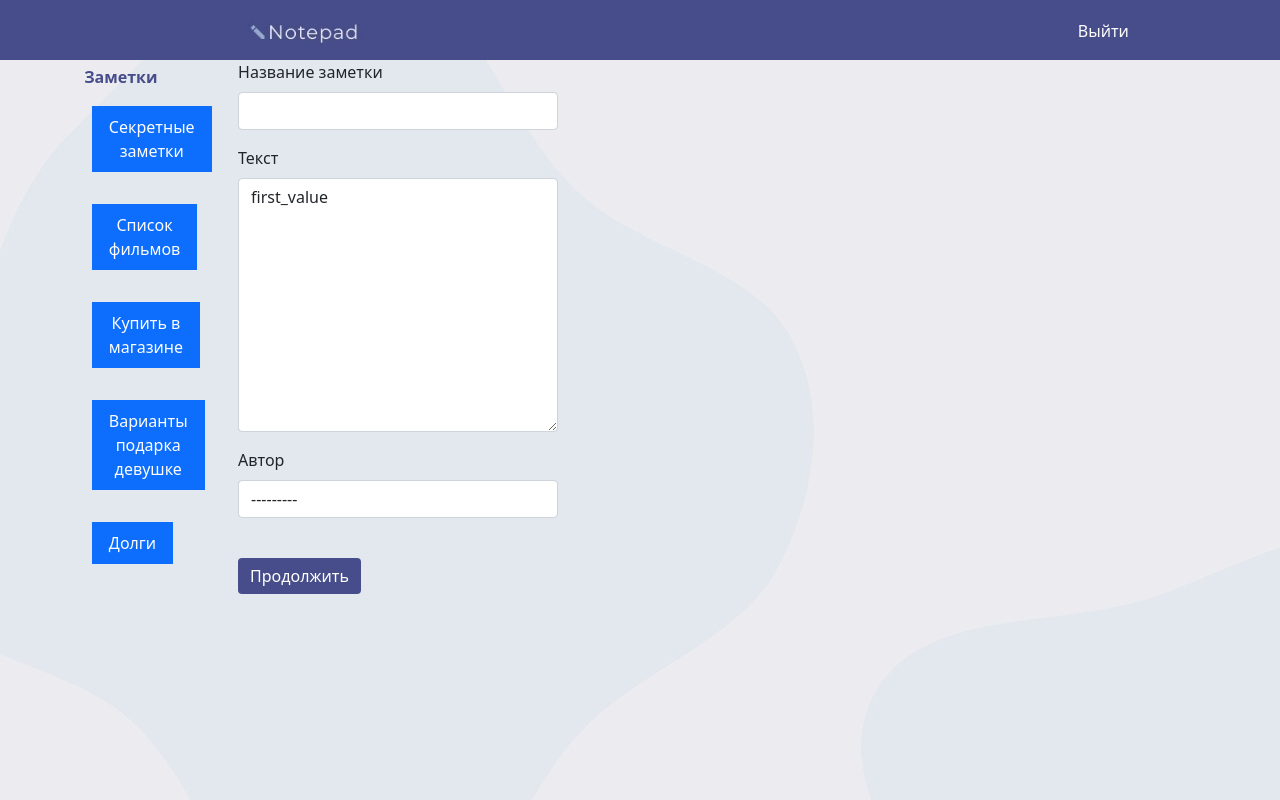
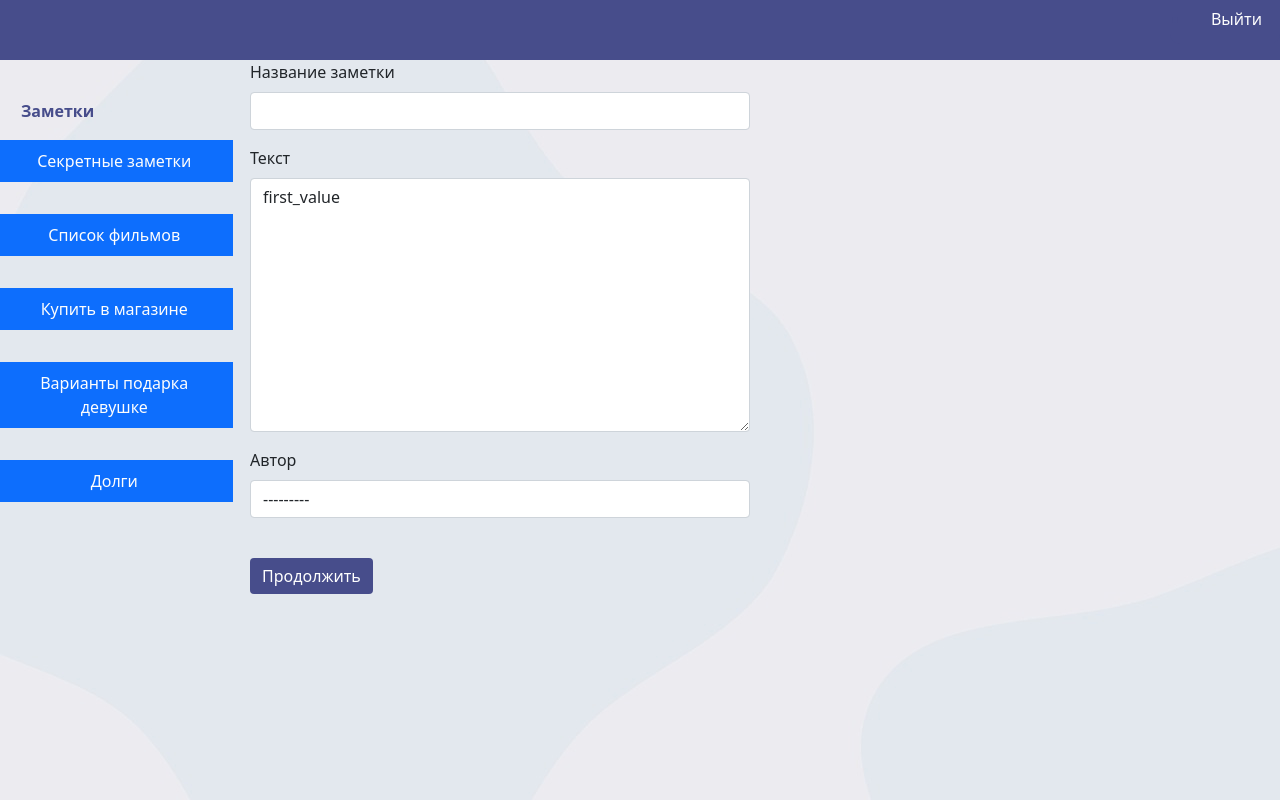
Before and after one commit to S4YN3X/Notepad_Django, a Django app: page / in a window 1280 px wide. Run offline with Django 3.2, Linux system fonts and the light colour scheme; the visitor is signed in with stand-in values (Sample User, id 1); data comes from the database, SQL or seed files in the repository; some libraries are stand-ins or nearby versions.

Commit message:
Доделал заметки слева и кнопки авторизации /адаптировал/

```diff
--- a/main/static/css/default.css
+++ b/main/static/css/default.css
@@ -49,15 +49,16 @@
     color: #474d8b;
     color: #474d8b;
     padding: 5px 2px;
-    text-align: center;
-    text-decoration: none;
-    display: inline-block;
-    font-size: 16px;
-    cursor: pointer;
-    float: left;
-    left: 81%;
+    /* text-align: center; */
+    /* text-decoration: none; */
+    /* display: inline-block; */
+    /* font-size: 16px; */
+    /* cursor: pointer; */
+    float: right;
+    /* left: 81%; */
+    /* right: 5%; */
     position: relative;
-    bottom: 17%;
+    bottom: 37%;
 }
 
 .content {
@@ -78,9 +79,10 @@
 
 .List {
     display: inline-block;
-    margin-left: -21%;
-    position: relative;
+    /* margin-left: -140%; */
+    position: absolute;
     margin-top: 3%;
+    left: 20px;
 }
 #name {
     color: #474d8b;
@@ -92,7 +94,8 @@
     text-decoration: none;
     font-size: 16px;
     cursor: pointer;
-    width: 10vw;
+    width: auto;
+    min-width: 140px;
     display: block;
     margin-left: -19%;
 }
@@ -128,5 +131,17 @@
 }
 
 .form-control{
-	width: 25% !important;
+	/* width: 25% !important; */
 }
+
+#add_form {
+    position: absolute;
+    left: 250px;
+    min-width: 500px;
+    width: 400px;
+}
+
+.note {
+    min-width: 240px;
+    max-width: 240px;
+}
--- a/main/templates/index.html
+++ b/main/templates/index.html
@@ -9,13 +9,6 @@
 <body>
 
 <div class="header">
-
-        <div class="input-group mb-3 New">
-            <img src="{% static 'img/logo.jpg' %}" id="logo">
-            <input type="text" class="form-contro border border-light" placeholder="Название заметки" aria-label="Recipient's username" aria-describedby="button-addon2">
-            <button class="btn btn-outline-secondary border border-light" type="button" id="button-addon2">+</button>
-        </div>
-
 
           <div class="lgn_butt" role="group" aria-label="Basic example">
              {% if request.user.is_authenticated %}
@@ -38,28 +31,28 @@
                         <th id="name">Заметки</th>
                     </tr>
                     <tr class="tbl">
-                        <td>
+                        <td class="note">
                             <a href="#" class="list-group-item list-group-item-action active text-wrap " aria-current="true">
                                 Секретные заметки
                             </a>
                         </td>
                     </tr>
                     <tr class="tbl">
-                        <td>
+                        <td class="note">
                             <a href="#" class="list-group-item list-group-item-action active text-wrap">Список фильмов</a>
                         </td>
                     </tr>
                     <tr class="tbl">
-                        <td>
+                        <td class="note">
                             <a href="#" class="list-group-item list-group-item-action active text-wrap">Купить в магазине</a>
                         </td>
                     </tr>
                     <tr class="tbl">
-                        <td>
+                        <td class="note">
                             <a href="#" class="list-group-item list-group-item-action active text-wrap">Варианты подарка девушке</a>
                         </td>
                     <tr class="tbl">
-                        <td>
+                        <td class="note">
                             <a href="#" class="list-group-item list-group-item-action active text-wrap" >Долги</a>
                         </td>
                     </tr>
```
